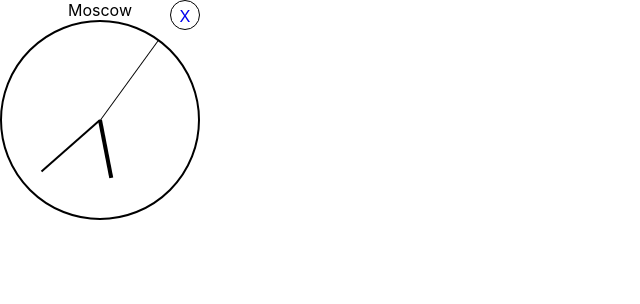
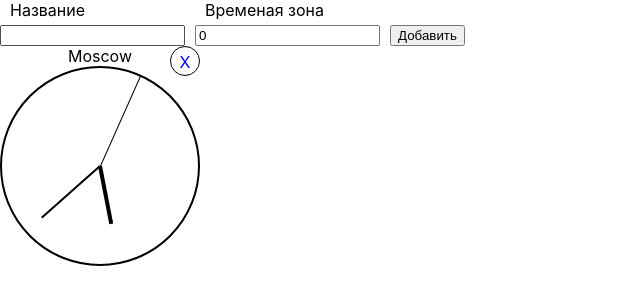
Before and after one commit to nifantyev/netology-lifecycle-http-watches, a React (Create React App) app: page / in a window 1280 px wide. Shown: the top 304 px of the page, without its empty margins (0-640 px from the left). Built offline with nearby package versions, Linux system fonts and the light colour scheme.

Commit message:
Реализовал компонент AddCityForm

```diff
--- a/src/App.css
+++ b/src/App.css
@@ -64,3 +64,19 @@ html {
   height: 50%;
   left: 50%;
 }
+
+.form {
+  display: flex;
+  gap: 10px;
+}
+
+.form__item {
+  display: flex;
+  flex-direction: column;
+  justify-content: flex-end;
+}
+
+.form__label {
+  padding-left: 10px;
+  margin-bottom: 5px;
+}
--- a/src/App.js
+++ b/src/App.js
@@ -2,14 +2,20 @@ import { nanoid } from 'nanoid';
 import './App.css';
 import CityModel from './models/CityModel';
 import Watches from './components/Watches';
+import AddCityForm from './components/AddCityForm';
 
 function App() {
   const watches = new CityModel(nanoid(), 'Moscow', 3);
 
+  const handleAdd = (city) => {
+    console.log(city);
+  };
+
   return (
-    <>
+    <div className="container">
+      <AddCityForm onAdd={handleAdd} />
       <Watches watches={watches} onRemove={(id) => console.log(id)} />
-    </>
+    </div>
   );
 }
 
--- /dev/null
+++ b/src/components/AddCityForm.js
@@ -0,0 +1,63 @@
+import React, { useState } from 'react';
+import { nanoid } from 'nanoid';
+import PropTypes from 'prop-types';
+import CityModel from '../models/CityModel';
+
+const AddCityForm = ({ onAdd }) => {
+  const [form, setForm] = useState({
+    name: '',
+    offset: 0,
+  });
+
+  const handleChange = ({ target }) => {
+    const { name, value } = target;
+    setForm((prevForm) => ({ ...prevForm, [name]: value }));
+  };
+
+  const handleSubmit = (event) => {
+    event.preventDefault();
+    onAdd(new CityModel(nanoid(), form.name, parseInt(form.offset)));
+  };
+
+  return (
+    <form className="form" onSubmit={handleSubmit}>
+      <div className="form__item">
+        <label className="form__label" htmlFor="name">
+          Название
+        </label>
+        <input
+          className="form__input"
+          type="text"
+          value={form.name}
+          onChange={handleChange}
+          id="name"
+          name="name"
+        />
+      </div>
+      <div className="form__item">
+        <label className="form__label" htmlFor="offset">
+          Временая зона
+        </label>
+        <input
+          className="form__input"
+          type="number"
+          value={form.offset}
+          onChange={handleChange}
+          id="offset"
+          name="offset"
+        />
+      </div>
+      <div className="form__item">
+        <button className="form__button" type="submit">
+          Добавить
+        </button>
+      </div>
+    </form>
+  );
+};
+
+AddCityForm.propTypes = {
+  onAdd: PropTypes.func,
+};
+
+export default AddCityForm;
```
